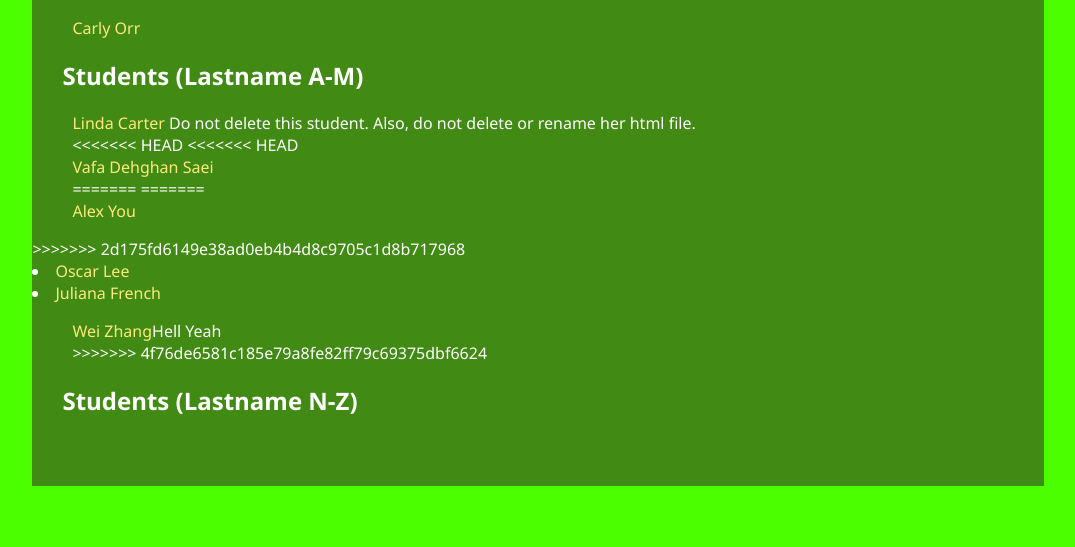
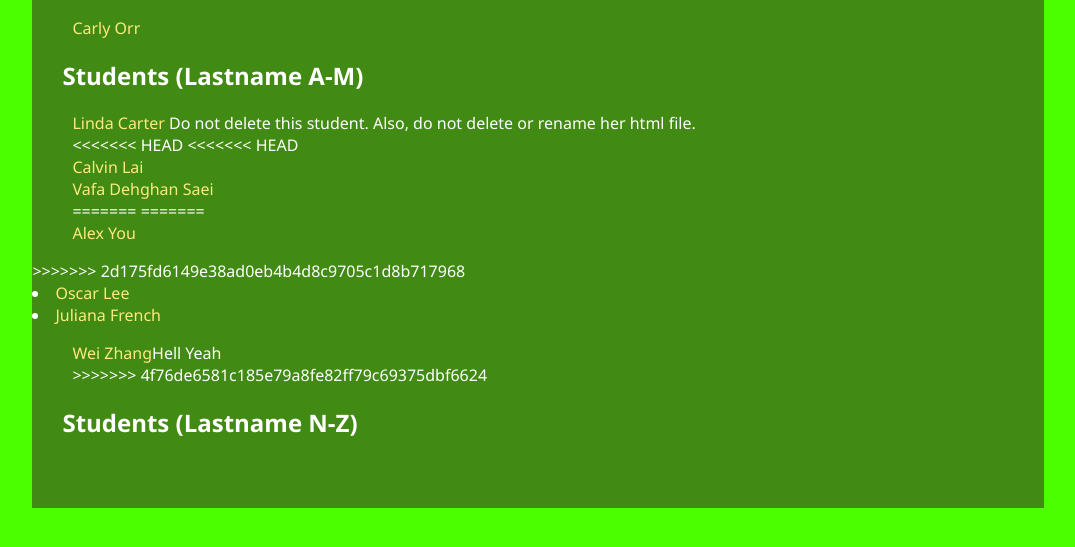
Before and after one commit to tlin98/everton, a plain HTML site: page Index.html in a window 1280 px wide. Shown: the part 227-774 px from the top of the page, without its empty margins (102-1177 px from the left). Drawn offline with Linux system fonts and the light colour scheme.

Commit message:
added calvin's files

```diff
--- a/Index.html
+++ b/Index.html
@@ -24,6 +24,7 @@
             <li><a href="LindaCarter.html">Linda Carter</a> Do not delete this student. Also, do not delete or rename her html file.</li>
 <<<<<<< HEAD
 <<<<<<< HEAD
+            <li><a href="CalvinLai.html">Calvin Lai</a>
 			<li><a href="Vafa_DehghanSaei.html"> Vafa Dehghan Saei </a> </li>
 =======
 =======
--- /dev/null
+++ b/Style/Style_CalvinLai.css
@@ -0,0 +1,55 @@
+body {
+	font-family: Segoe UI, arial, sans-serif;
+	background-color: #001427;
+	color: #8D0801;
+}
+
+img.person {
+    width: 120px;
+    float:  left;
+    padding-left:  30px;
+    padding-right:  30px;
+}
+
+div#bio {
+    width:  80%;
+    padding-left:  30px;
+}
+
+div#logo {
+    padding: 15px;
+    margin: 20px auto 0px auto;
+    text-align: center;
+}
+
+div#container {
+	background-color: #708D81;
+	min-width:850px;
+	margin-left: auto;
+	margin-right: auto;
+	min-height: 300px;
+	margin: 0 auto -4em;
+	clear: both;
+	margin-left: auto;
+	margin-right: auto;
+	width: 80%;
+    padding-bottom: 50px;
+}
+
+h1, h2, div>a {
+    padding-left:  30px;
+}
+
+ul>li {
+    list-style-type: none;
+}
+
+a {
+    text-decoration: none;
+    color:  #FFE97F;
+    outline:  none;
+}
+
+img {border:  0;}
+
+a img {outline:  none;}
```
Also changed, not shown: CalvinLai.html (added, +25 -0 lines), Images/CalvinLai.jpg (added).
